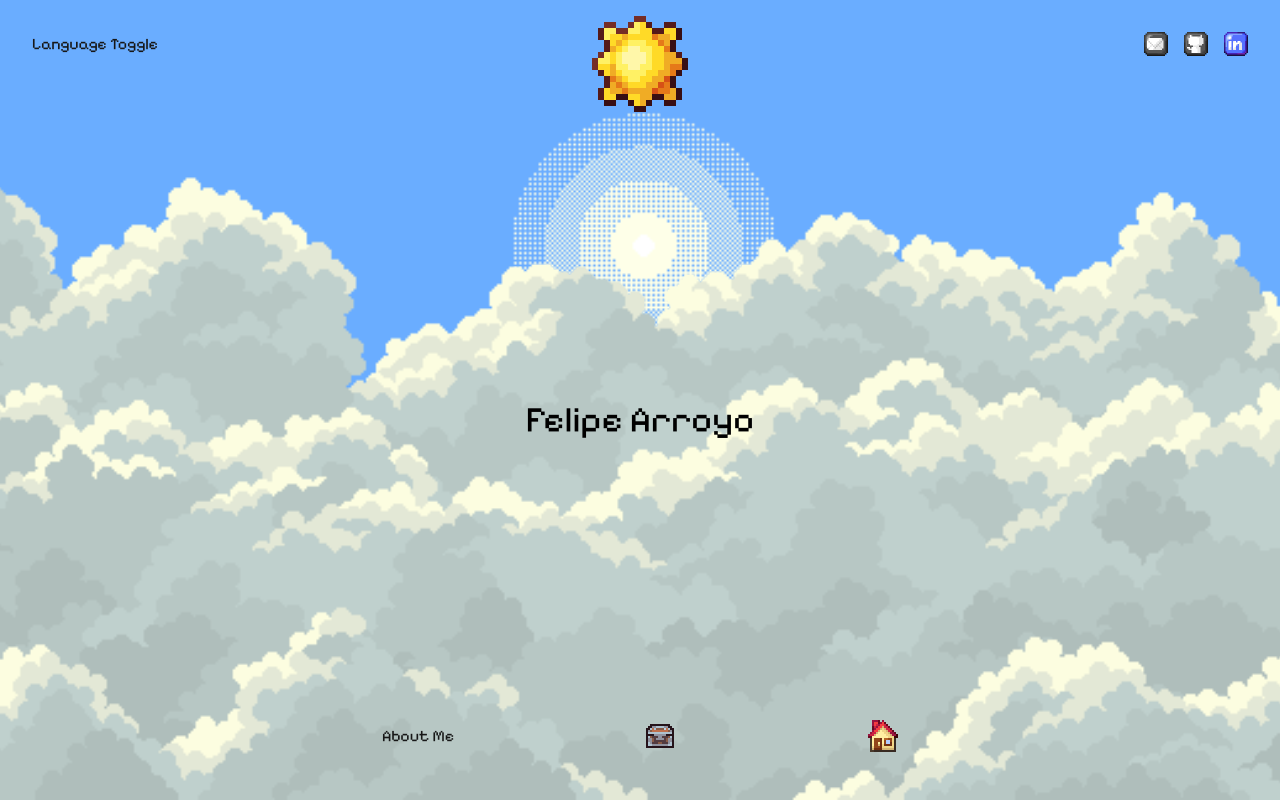
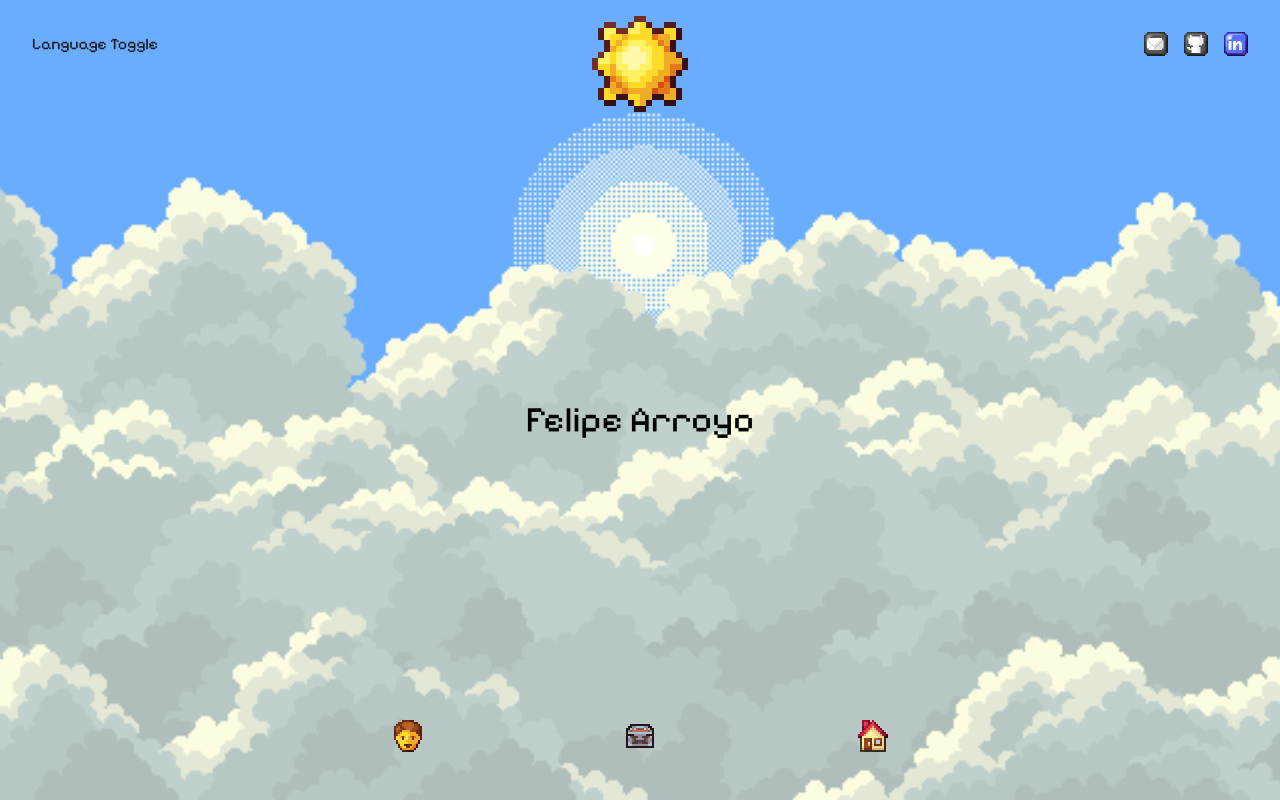
Before and after one commit to feliarroyo/portfolio, a Next.js app: page / in a window 1280 px wide. Built offline with nearby package versions, Linux system fonts and the light colour scheme.

Commit message:
chore: added placeholder avatar image

```diff
--- a/app/components/AboutMeButton.tsx
+++ b/app/components/AboutMeButton.tsx
@@ -1,3 +1,16 @@
-export default function AboutMeButton(){
-    return(<button>About Me</button>)
+import Image from "next/image";
+
+export default function AboutMeButton() {
+    return (
+        <a href="/about-me" target="_blank" rel="noopener noreferrer">
+            <Image
+                src="/images/icons/avatar/avatar.png"
+                alt="About Me"
+                width={32}
+                height={32}
+                unoptimized
+                style={{ imageRendering: 'pixelated' }}
+            />
+        </a>
+    )
 }
```
Also changed, not shown: public/images/icons/avatar/avatar.png (added).
